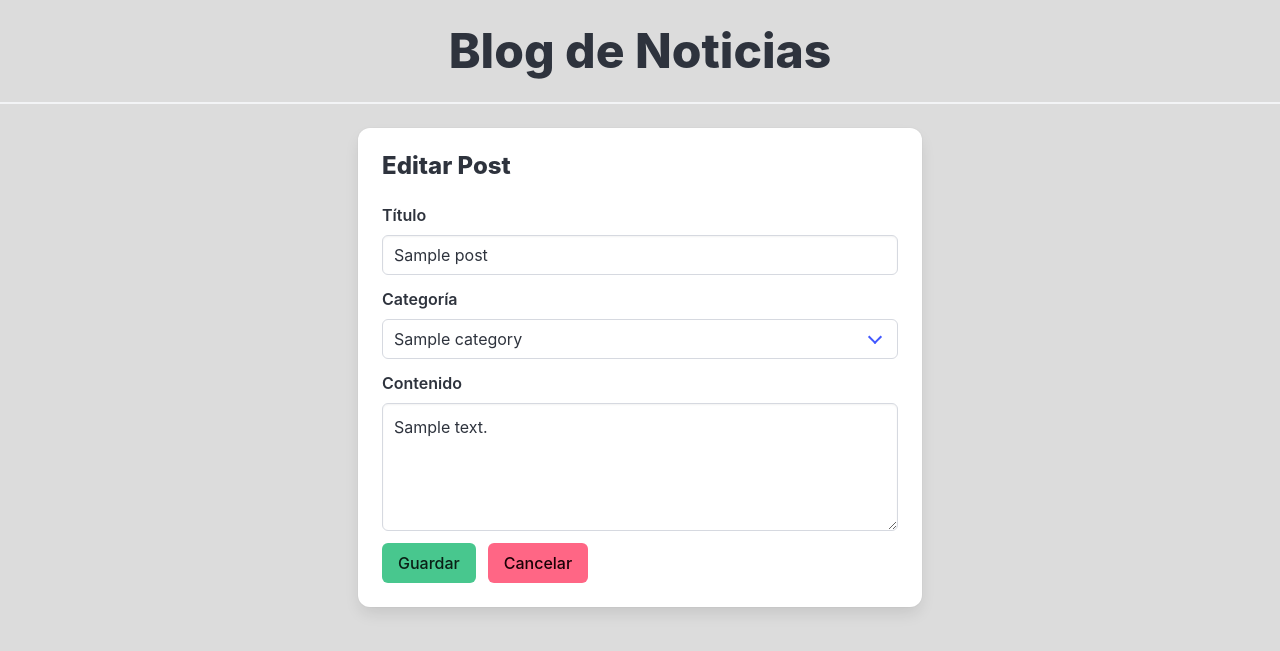
After one commit to Paoloruizq5/BLOGS, a Flask app: page /posts/edit/1 in a window 1280 px wide. The commit adds this page. Shown: the top 651 px of the page. Run offline with Flask 3, Linux system fonts and the light colour scheme; tables that the repository leaves empty hold one stand-in row (values such as "Sample post"); some libraries are stand-ins or nearby versions.

```diff
--- a/app/__init__.py
+++ b/app/__init__.py
@@ -2,6 +2,7 @@ import os
 from flask import Flask
 from flask_sqlalchemy import SQLAlchemy
 from dotenv import load_dotenv
+from flask import render_template
 
 # Inicializar extensiones
 db = SQLAlchemy()
@@ -11,6 +12,8 @@ load_dotenv()
 
 #crear instancia
 app =  Flask(__name__)
+
+app.config['SECRET_KEY'] = '3a4b5c6d7e8f9a0b1c2d3e4f5a6b7c8d'  # 32 caracteres aleatorios
 
 
     # Configuración de la base de datos
@@ -34,4 +37,4 @@ app.register_blueprint(posts_bp, url_prefix='/posts')
 #Ruta principal home
 @app.route('/')
 def index():
-    return 'Hola mundo'
+    return render_template('index.html')
--- a/app/routes/post.py
+++ b/app/routes/post.py
@@ -1,26 +1,109 @@
-from flask import Blueprint, render_template, request, redirect, url_for
+from flask import Blueprint, render_template, request, redirect, url_for, flash
 from app import db
-from app.models import Post
-from app.models import Category
+from app.models import Post, Category
 
-posts_bp = Blueprint ('posts',__name__)
+posts_bp = Blueprint('posts', __name__)
 
+# ==================== RUTAS PARA POSTS ====================
 @posts_bp.route('/')
 def listar_posts():
-    posts = Post.query.all()
-    categories = Category.query.all()
-    return render_template('posts/listar_posts.html', posts=posts, categories=categories)
+    posts = Post.query.order_by(Post.id.desc()).all()
+    return render_template('posts/listar_posts.html', posts=posts)
 
-@posts_bp.route('/post/new', methods=['GET', 'POST'])
+@posts_bp.route('/new', methods=['GET', 'POST'])
 def add_post():
     if request.method == 'POST':
-        title = request.form['title']
-        content = request.form['content']
+        title = request.form.get('title', '').strip()
+        content = request.form.get('content', '').strip()
         category_id = request.form.get('category_id')
-        new_post = Post(title=title, content=content, category_id=category_id)
-        db.session.add(new_post)
-        db.session.commit()
-        return redirect(url_for('posts.listar_posts'))
+
+        if not all([title, content, category_id]):
+            flash('Todos los campos son requeridos', 'danger')
+            return redirect(url_for('posts.add_post'))
+
+        try:
+            new_post = Post(title=title, content=content, category_id=category_id)
+            db.session.add(new_post)
+            db.session.commit()
+            flash('Post creado exitosamente!', 'success')
+            return redirect(url_for('posts.listar_posts'))
+        except Exception as e:
+            db.session.rollback()
+            flash(f'Error: {str(e)}', 'danger')
 
     categories = Category.query.all()
-    return render_template('posts/create_posts.html', categories=categories)  # Cambiado a incluir la subcarpeta posts
+    return render_template('posts/create_posts.html', categories=categories)
+
+@posts_bp.route('/edit/<int:id>', methods=['GET', 'POST'])
+def edit_post(id):
+    post = Post.query.get_or_404(id)
+
+    if request.method == 'POST':
+        post.title = request.form.get('title', '').strip()
+        post.content = request.form.get('content', '').strip()
+        post.category_id = request.form.get('category_id')
+
+        try:
+            db.session.commit()
+            flash('Post actualizado', 'success')
+            return redirect(url_for('posts.listar_posts'))
+        except Exception as e:
+            db.session.rollback()
+            flash(f'Error: {str(e)}', 'danger')
+
+    categories = Category.query.all()
+    return render_template('posts/update_posts.html',
+                         post=post,
+                         categories=categories)
+
+@posts_bp.route('/delete/<int:id>', methods=['POST'])
+def delete_post(id):
+    post = Post.query.get_or_404(id)
+    try:
+        db.session.delete(post)
+        db.session.commit()
+        flash('Post eliminado', 'success')
+    except Exception as e:
+        db.session.rollback()
+        flash(f'Error: {str(e)}', 'danger')
+
+    return redirect(url_for('posts.listar_posts'))
+
+# ==================== RUTAS PARA CATEGORÍAS ====================
+@posts_bp.route('/categories')
+def list_categories():
+    categories = Category.query.order_by(Category.name).all()
+    return render_template('posts/categories.html', categories=categories)
+
+@posts_bp.route('/categories/new', methods=['GET', 'POST'])
+def add_category():
+    if request.method == 'POST':
+        name = request.form.get('name', '').strip()
+        if not name:
+            flash('Nombre requerido', 'danger')
+            return redirect(url_for('posts.add_category'))
+
+        try:
+            category = Category(name=name)
+            db.session.add(category)
+            db.session.commit()
+            flash('Categoría creada!', 'success')
+            return redirect(url_for('posts.list_categories'))
+        except Exception as e:
+            db.session.rollback()
+            flash(f'Error: Ya existe una categoría con ese nombre', 'danger')
+
+    return render_template('posts/add_category.html')
+
+@posts_bp.route('/categories/<int:id>/delete', methods=['POST'])
+def delete_category(id):
+    category = Category.query.get_or_404(id)
+    try:
+        db.session.delete(category)
+        db.session.commit()
+        flash('Categoría eliminada', 'success')
+    except Exception as e:
+        db.session.rollback()
+        flash('No se puede eliminar: hay posts asociados', 'danger')
+
+    return redirect(url_for('posts.list_categories'))
--- /dev/null
+++ b/app/templates/posts/update_posts.html
@@ -0,0 +1,57 @@
+{% extends 'base.html' %}
+{% block title %}Editar Post{% endblock %}
+
+{% block content %}
+<div class="columns">
+    <div class="column is-offset-3 is-6">
+        <div class="card">
+            <div class="card-content">
+                <div class="media">
+                    <div class="media-content">
+                        <p class="title is-4">Editar Post</p>
+                    </div>
+                </div>
+                <div class="content">
+                    <form method="POST">
+                        <div class="field">
+                            <label class="label">Título</label>
+                            <div class="control">
+                                <input class="input" type="text" name="title" value="{{ post.title }}" required>
+                            </div>
+                        </div>
+                        <div class="field">
+                            <label class="label">Categoría</label>
+                            <div class="control">
+                                <div class="select is-fullwidth">
+                                    <select name="category_id" required>
+                                        {% for category in categories %}
+                                        <option value="{{ category.id }}"
+                                                {% if category.id == post.category_id %}selected{% endif %}>
+                                            {{ category.name }}
+                                        </option>
+                                        {% endfor %}
+                                    </select>
+                                </div>
+                            </div>
+                        </div>
+                        <div class="field">
+                            <label class="label">Contenido</label>
+                            <div class="control">
+                                <textarea class="textarea" name="content" required>{{ post.content }}</textarea>
+                            </div>
+                        </div>
+                        <div class="field is-grouped">
+                            <div class="control">
+                                <button type="submit" class="button is-success">Guardar</button>
+                            </div>
+                            <div class="control">
+                                <a href="{{ url_for('posts.listar_posts') }}" class="button is-danger">Cancelar</a>
+                            </div>
+                        </div>
+                    </form>
+                </div>
+            </div>
+        </div>
+    </div>
+</div>
+{% endblock %}
```
Also changed, not shown: app/templates/index.html (+88 -0 lines), app/templates/posts/add_category.html (added, +35 -0 lines), app/templates/posts/categories.html (added, +45 -0 lines), app/templates/posts/listar_posts.html (+48 -13 lines).
